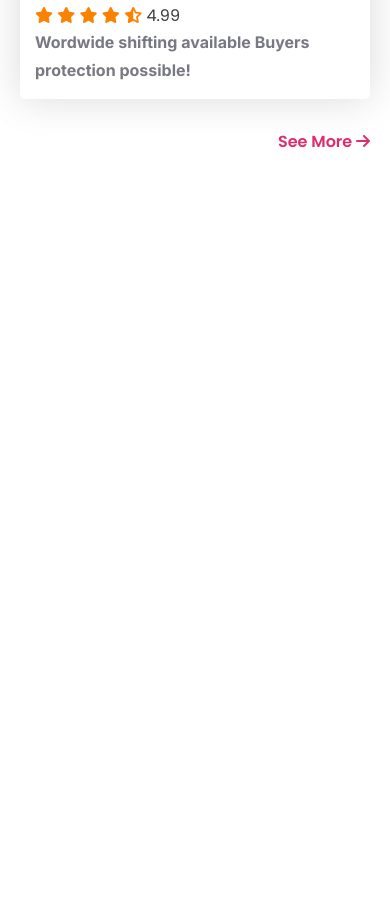
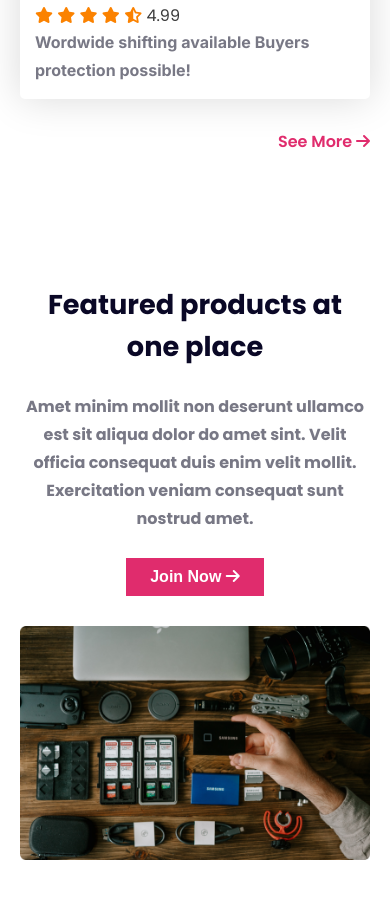
Before and after one commit to mohithedev/influencer-gears, a plain HTML site: page index.html in a window 390 px wide. Shown: the part 5730-6629 px from the top of the page. Before the commit the page ends 6034 px from the top, so only its background shows below. Drawn offline with Linux system fonts and the light colour scheme; files whose address does not match are found by name.

Commit message:
added the featured section and finished responsive for mobile and tablet or medeum devices

```diff
--- a/index.html
+++ b/index.html
@@ -214,7 +214,19 @@
         </section>
         <!-- popular collection section end -->
 
-
+        <section id="featured">
+            <div class="featured_img">
+                <img src="images/gear.png" alt="featured image">
+            </div>
+            <div class="featured_content">
+                <h3 class="featured_title">Featured products at one place</h3>
+                <p class="description">Amet minim mollit non deserunt ullamco est sit aliqua dolor do amet sint. Velit officia consequat duis enim velit mollit. Exercitation veniam consequat sunt nostrud amet.</p>
+                <button class="featured_btn">
+                    Join Now
+                    <i class="fa-solid fa-arrow-right"></i>
+                </button>
+            </div>
+        </section>
 
     </main>
     <!-- Main Are End -->
--- a/styles/responsive.css
+++ b/styles/responsive.css
@@ -1,13 +1,16 @@
 /* for mobile devices */
 @media screen and (max-width: 576px) {
   nav,
-  .banner_container{
+  .banner_container,
+  #featured{
     flex-direction: column;
   }
-  .banner_container {
+  .banner_container,
+  #featured{
     text-align: center;
   }
-  .banner_container .banner_title {
+  .banner_container .banner_title,
+  .featured_content .featured_title{
     font-size: 1.7rem;
     line-height: normal;
   }
@@ -29,8 +32,39 @@
   .collection_card_wrapper{
     grid-template-columns: 1fr;
   }
+  #featured{
+    gap: 30px;
+  }
+  .featured_content{
+    order: 1;
+  }
+  .featured_img{
+    order: 2;
+  }
+}
 
+
+@media screen and (min-width: 577px) and (max-width: 768px){
+  #featured{
+    flex-direction: column;
+    gap: 20px;
+    }
+    .featured_content{
+      order: 1;
+      text-align: center;
+    }
+    .featured_content .featured_title{
+      font-size: 2.6rem;
+    }
+    .featured_content .description{
+      margin: 10px auto;
+    }
+    .featured_img{
+      order: 2;
+    }
 }
+
+
 /* for table or medium devices */
 @media screen and (min-width: 577px) and (max-width: 992px) {
     .partner_img_container{
--- a/styles/style.css
+++ b/styles/style.css
@@ -40,6 +40,15 @@ section{
 }
 .matte_black{
   color: var(--matte-black);
+}
+button{
+  color: var(--primary-clr);
+  font-size: 1rem;
+  font-weight: 700;
+  padding: 10px 24px;
+  border: 0;
+  outline: 0;
+  cursor: pointer;
 }
 /* header style start */
 header .container{
@@ -92,14 +101,7 @@ nav li a{
 }
 .banner_content .banner_btn{
   background: var(--pinkish);
-  color: var(--primary-clr);
-  font-size: 1rem;
-  font-weight: 700;
-  padding: 10px 24px;
   border-radius: 40px;
-  border: 0;
-  outline: 0;
-  cursor: pointer;
 }
 .banner_img{
   background-image: url("../images/Circle\ design.svg");
@@ -186,4 +188,26 @@ main{
   grid-column: 1/-1;
 }
 /* popular collection end */
+
+/* featured section style start */
+#featured{
+  display: flex;
+  justify-content: space-around;
+  align-items: center;
+  gap: 100px;
+}
+#featured img{
+  width: 100%;
+}
+.featured_content .featured_title{
+  font-size: 2.8rem;
+  color: var(--blueish);
+}
+.featured_content .description{
+  max-width: 500px;
+}
+.featured_content .featured_btn{
+  background: var(--pinkish);
+}
+/* featured section style end */
 /* main area style end */
```
